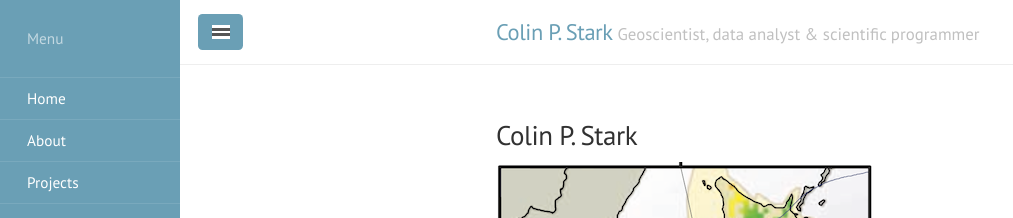
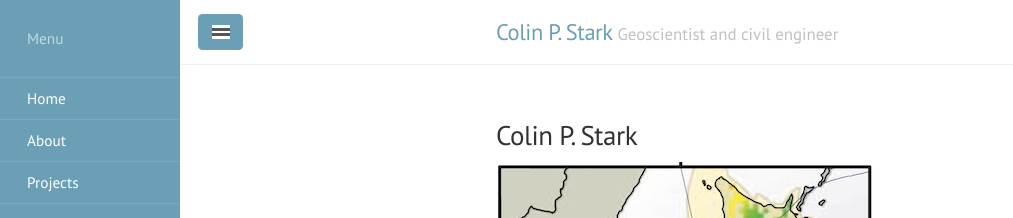
Before and after one commit to cstarkjp/cstarkjp.github.io, a Jekyll site: the page built from index.html, in a window 1280 px wide. Shown: the top 218 px of the page, without its empty margins (0-1013 px from the left). Built offline with Jekyll 4.4.1, drawn with Linux system fonts in a browser that asks for light colours; the list of posts is cut into pages by our own code.

Commit message:
Update _config.yml

```diff
--- a/_config.yml
+++ b/_config.yml
@@ -6,7 +6,7 @@ permalink:           pretty
 
 # Setup
 title:               Colin P. Stark
-tagline:             'Geoscientist, data analyst & scientific programmer'
+tagline:             'Geoscientist and civil engineer'
 description:         'Colin P. Starks''s Homepage'
 url:                 '/'
 baseurl:             '/'
```
